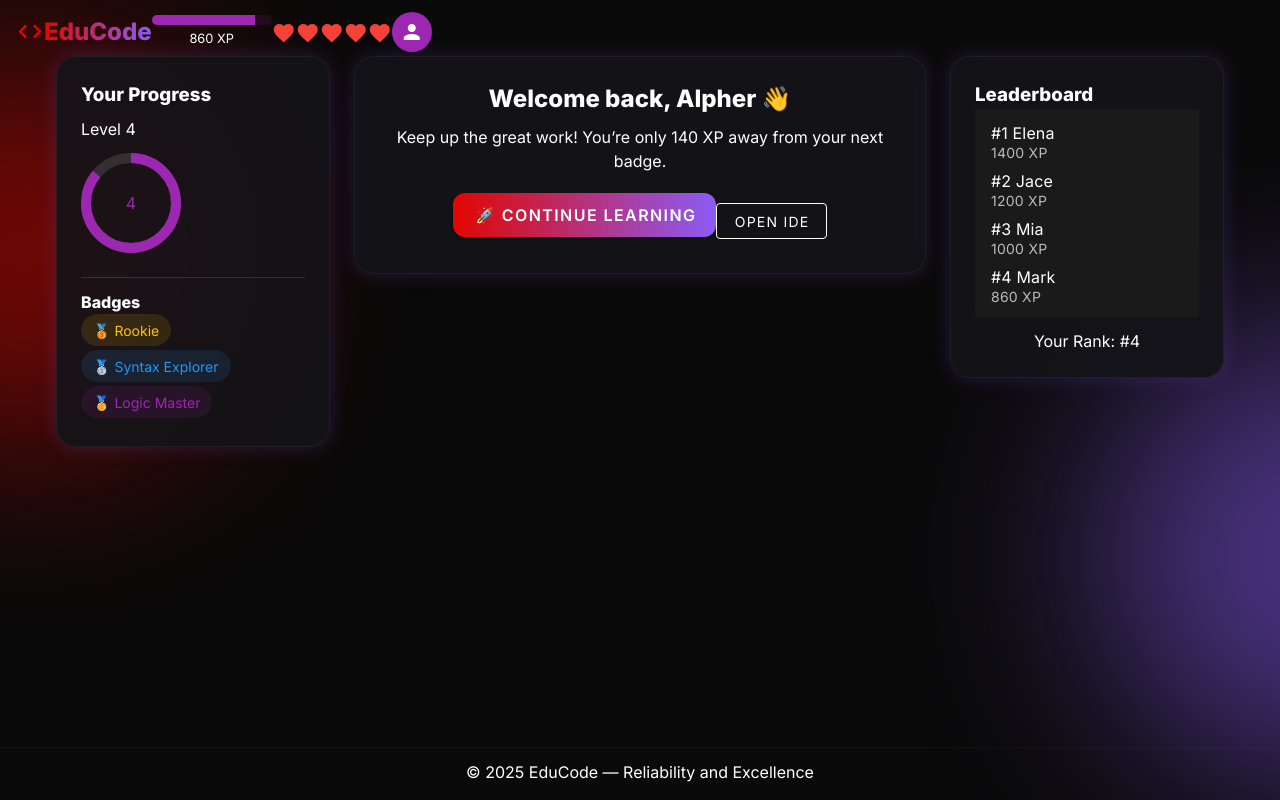
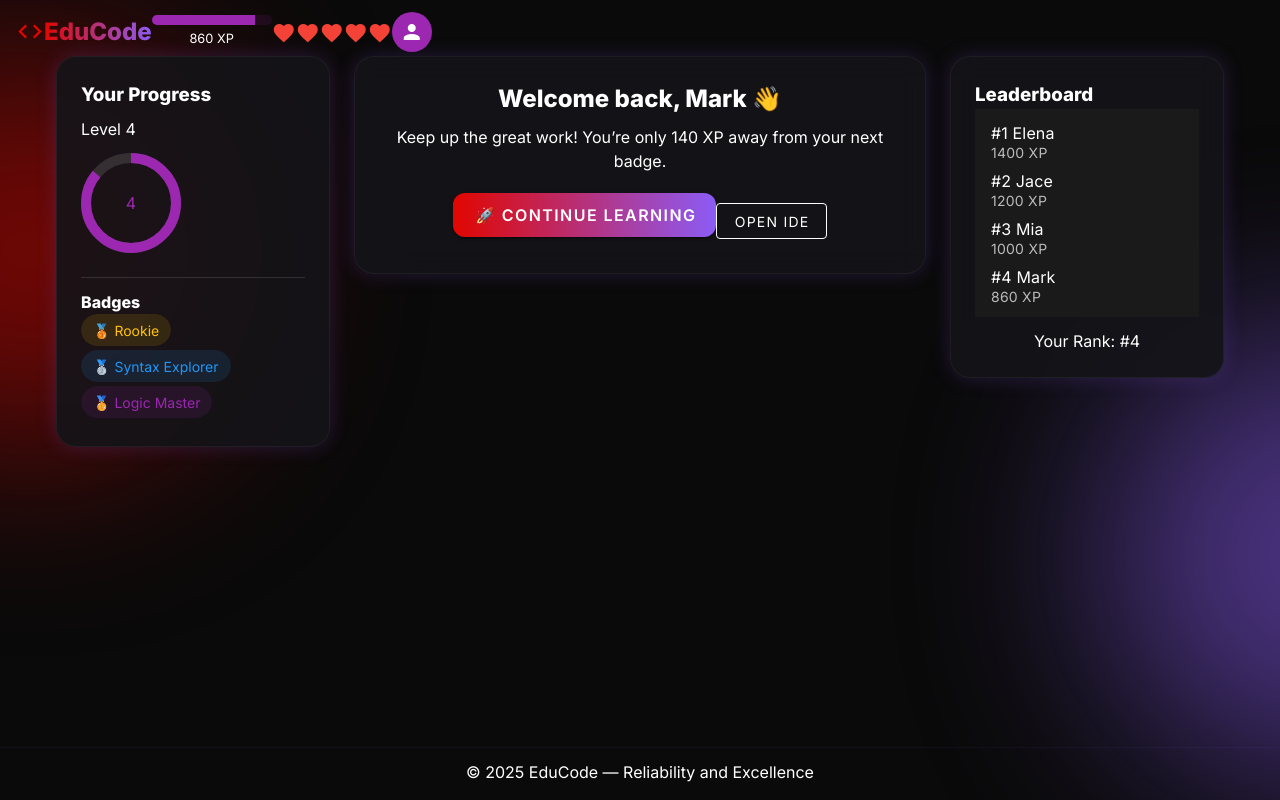
Before and after one commit to Alpherds/educode-gamified, a Nuxt app: page /dashboard in a window 1280 px wide. Built offline with nearby package versions, Linux system fonts and the light colour scheme.

Commit message:
add dashboard and fix some alingment

```diff
--- a/app/pages/dashboard.vue
+++ b/app/pages/dashboard.vue
@@ -118,7 +118,7 @@ import { ref, computed } from 'vue'
 import { useRouter } from 'vue-router'
 
 const router = useRouter()
-const username = ref('Alpher')
+const username = ref('Mark')
 const userXP = ref(860)
 const userLevel = ref(4)
 const hearts = ref(5)
```
